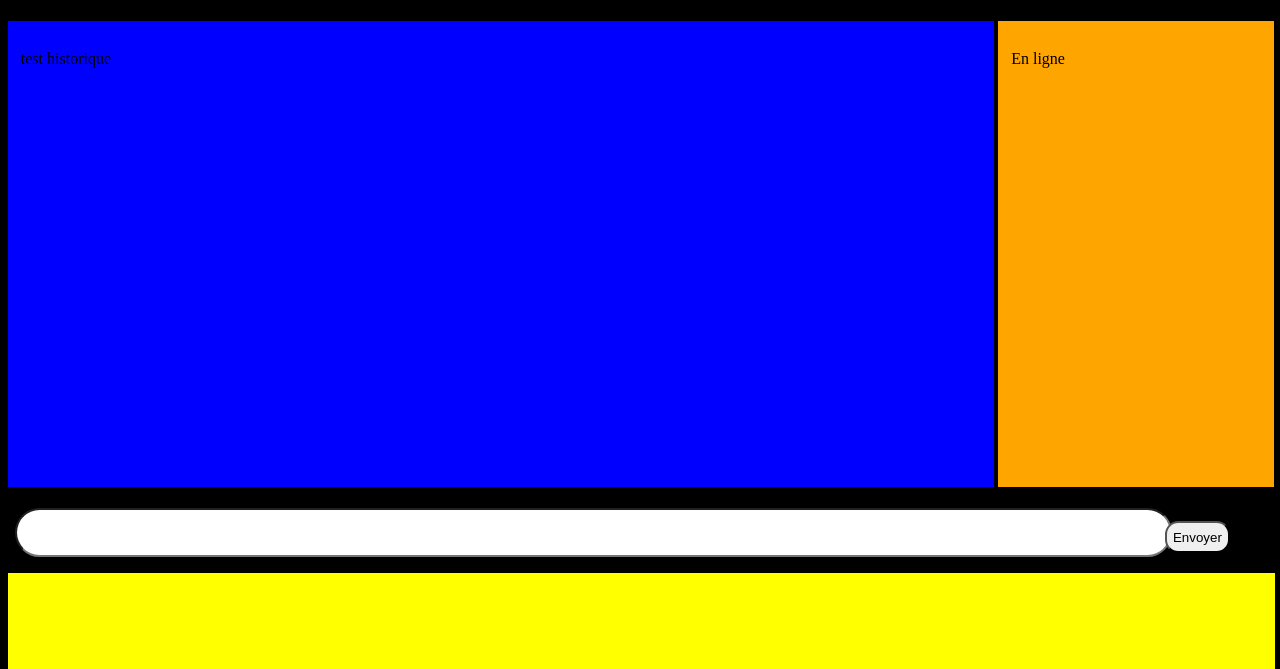
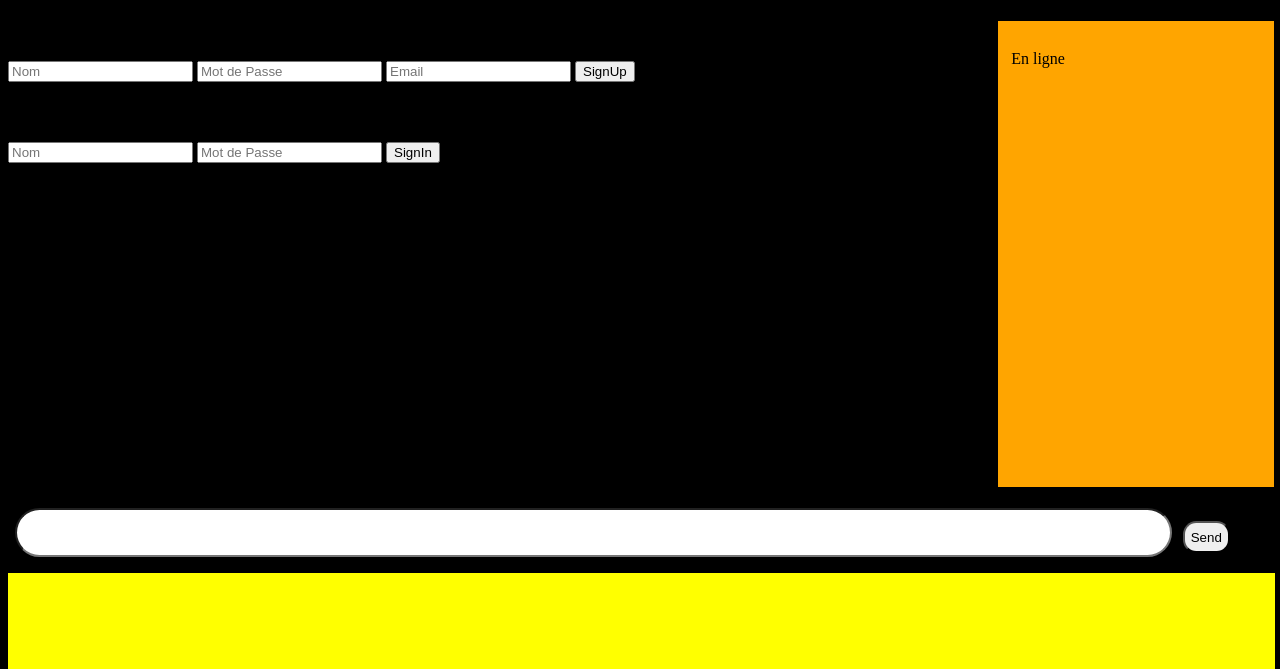
Before and after one commit to AntoineLambert/ChatPython, a Flask app: template templates/index.html in a window 1280 px wide. Shown: the part 131-800 px from the top of the page. Run offline with Flask 2, Linux system fonts and the light colour scheme; the template is opened without the code that fills it, so the values that code supplies are empty.

Commit message:
Update Working multi data sending to rethinkdb (User + Pass)

```diff
--- a/main.py
+++ b/main.py
@@ -15,7 +15,8 @@ app.config.update(dict(DEBUG=True,
                        RDB_HOST='localhost',
                        RDB_PORT=28015,
                        DB_NAME='chatDB',
-                       TABLE_NAME='messages'))
+                       TABLE_NAME='messages',
+                       TABLE_ACCOUNT='account'))
 
 # open connection before each request
 @app.before_request
@@ -36,14 +37,46 @@ def teardown_request(exeption):
 def my_form():
 	return flask.render_template("index.html")
 
-@app.route('/', methods=['POST'])
-def my_form_post():
-	text = request.form['text']
-	print text
-	rdb.db(app.config['DB_NAME']).table(app.config['TABLE_NAME']).insert({'text': text}).run(g.conn)
-	return my_form()
+@app.route('/', methods=['GET', 'POST'])
+def main():
+	if request.method == 'POST':
+		if request.form['submit'] == 'SignUp':
+			print('Signup')
+			def inscription():
+				name = request.form['name']
+				password = request.form['password']
+				email = request.form['email']
+				if request.method == 'POST':
+					rdb.db(app.config['DB_NAME']).table(app.config['TABLE_ACCOUNT']).insert({'name': name, 'password': password, 'email': email}).run(g.conn)
+			return my_form()
+		elif request.form['submit'] == 'SignIn':
+			print('Signin')
+			def my_form_post():
+				print('WIN!')
+				error = None
+				name = request.form['name']
+				password = request.form['password']
+				email = request.form['email']
+				if request.method == 'POST':
+					rdb.db(app.config['DB_NAME']).table(app.config['TABLE_ACCOUNT']).filter({'name': name, 'password': password}).run(g.conn)
 
-print('🐱')
+					if name != 'name' or password != 'password':
+						error = "Mauvais Mot de Passe !"
+					else:
+						print('Réussi !')
+			return my_form()
+
+		elif request.form['submit'] == 'Send':
+			print('Send')
+			def my_form_post():
+				if request.method == 'POST':
+					text = request.form['text']
+					print text
+					rdb.db(app.config['DB_NAME']).table(app.config['TABLE_NAME']).insert({'text': text}).run(g.conn)
+			return my_form()
+
+
+	print('🐱')
 
 if __name__ == '__main__':
     app.run()
--- a/templates/index.html
+++ b/templates/index.html
@@ -12,15 +12,33 @@
 <header>
 	<h1>Le beau chat python</h1>
 	<ul class="menu">
-		<li><a href="#">Login</a></li>
+		<li><a href="#1">Login</a></li>
 		<li><a href="#">S'inscrire</a></li>
 		<li><a href="#">If logged in : news and infos</a></li>
 	</ul>
 </header>
+<div name="1">
 
-<div id="historique">
+<form action="" method="POST">
+<h4>Inscription</h4>
+<input type="text" name="name" placeholder="Nom">
+<input type="text" name="password" placeholder="Mot de Passe">
+<input type="text" name="email" placeholder="Email">
+<input type="submit" name="submit" value="SignUp">
+</form>
+</div>
+
+
+<form action="" method="POST">
+<h4>Login</h4>
+<input type="text" name="name" placeholder="Nom">
+<input type="text" name="password" placeholder="Mot de Passe">
+<input type="submit" name="submit" value="SignIn">
+</form>
+
+<!--<div id="historique">
 	<p>test historique</p>
-</div>
+</div>-->
 
 <div id="user">
 	<p>En ligne<p>
@@ -29,7 +47,7 @@
 <div id="message">
 <form action="" method="POST">
 	<input type="text" name="text" id="message_box">
-	<input type="submit" name="index" value="Envoyer" id="send_box">
+	<input type="submit" name="submit" value="Send" id="send_box">
 </form>
 </div>
 
```
Also changed, not shown: dbcreate.py (+2 -10 lines).
